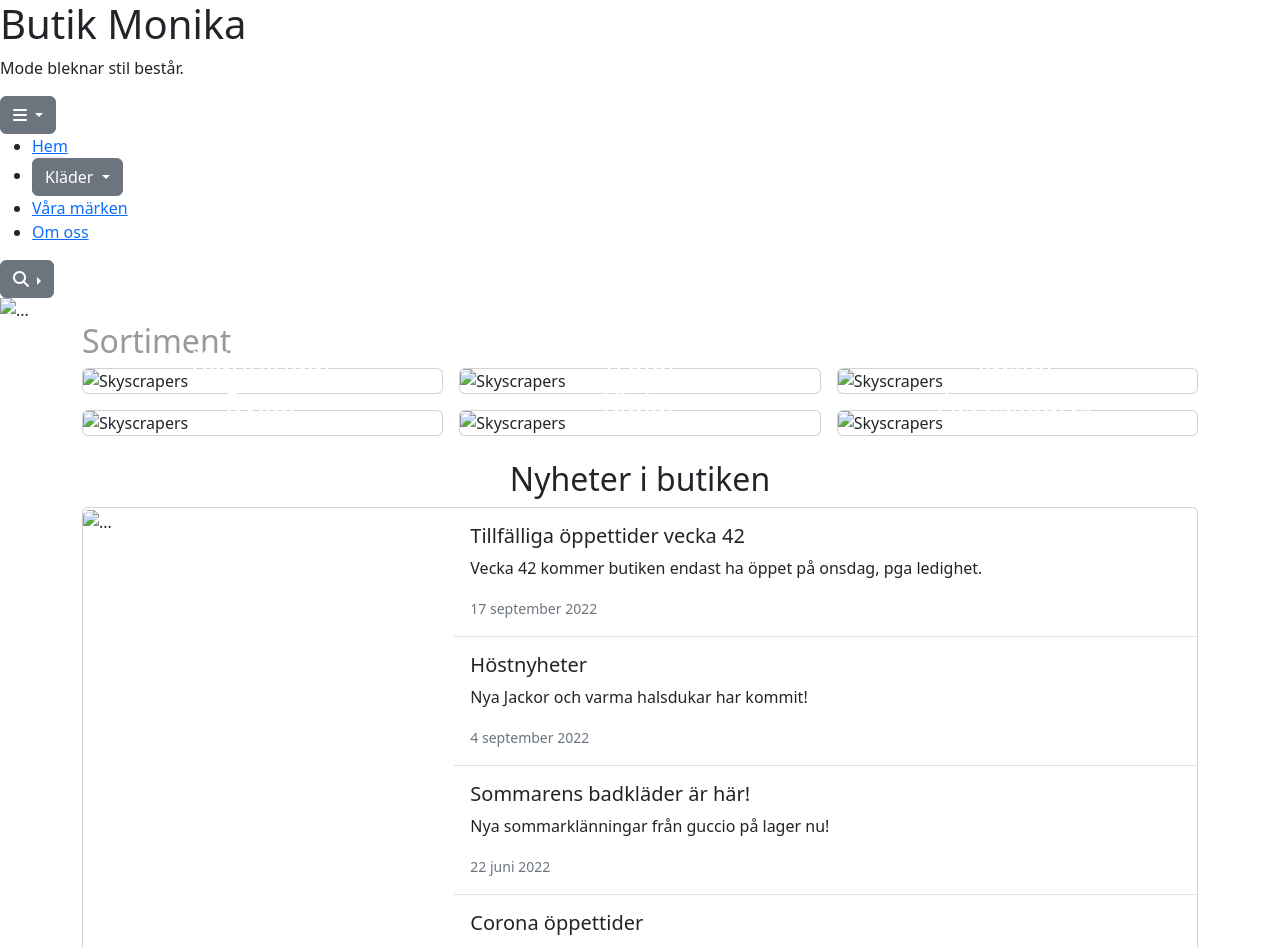
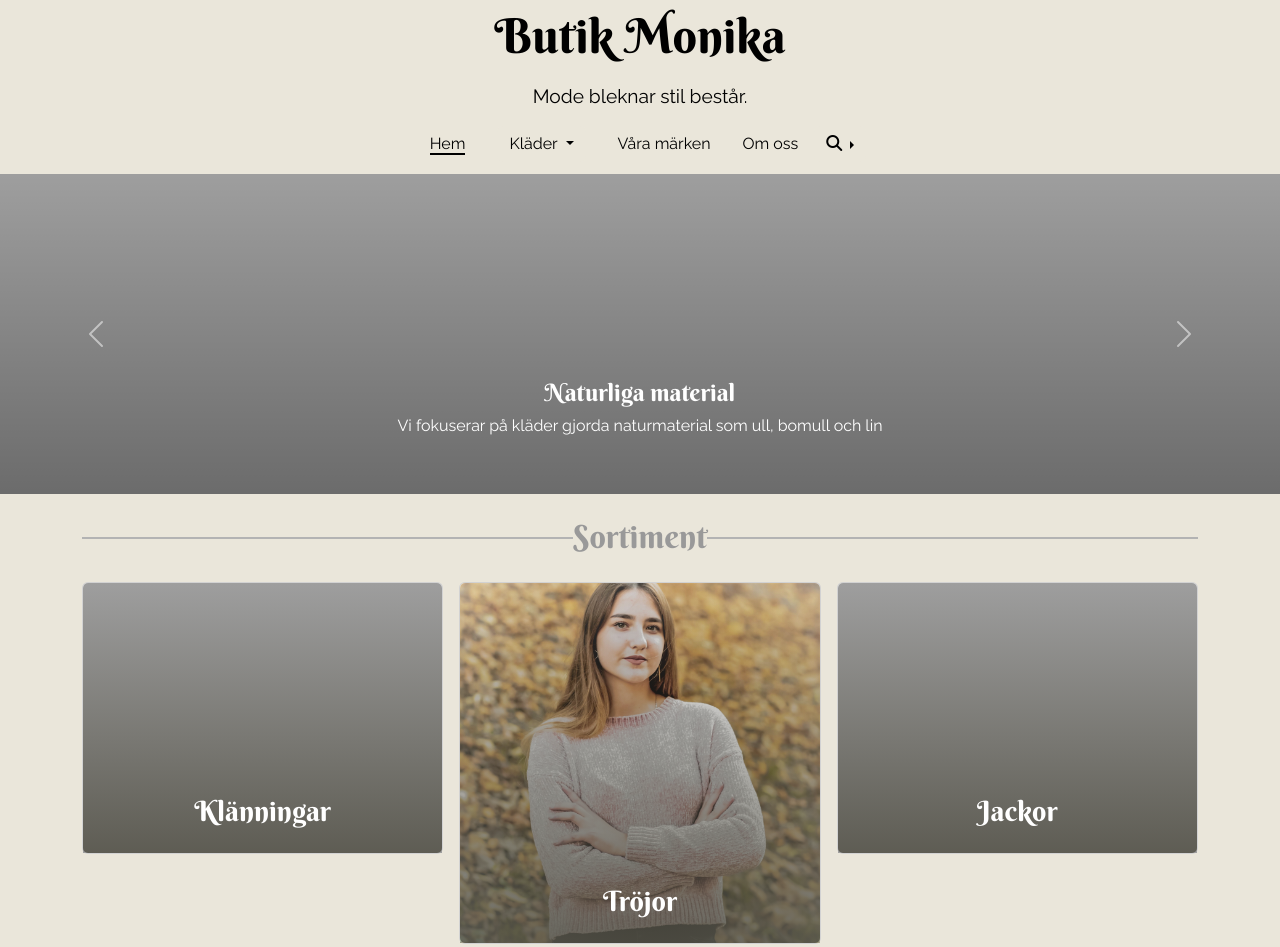
Before and after one commit to MimPMC/butik-monika, a plain HTML site: page index.html in a window 1280 px wide. Shown: the top 947 px of the page. Drawn offline with nearby package versions, Linux system fonts and the light colour scheme; the site is published under a folder, as on GitHub Pages, so addresses that start at the root find nothing.

Commit message:
Update index.html

```diff
--- a/index.html
+++ b/index.html
@@ -6,10 +6,10 @@
     <meta name="viewport" content="width=device-width, initial-scale=1.0">
     <title>Document</title>
     <link rel="stylesheet" href="https://cdn.jsdelivr.net/npm/bootstrap@5.2.1/dist/css/bootstrap.min.css">
-    <link rel="stylesheet" href="/Karusell-sortiment-styling.css">
-    <link rel="stylesheet" href="/sortiment.css">
-    <link rel="stylesheet" href="/footer.css">
-    <link rel="stylesheet" href="/header-style.css">
+    <link rel="stylesheet" href="./Karusell-sortiment-styling.css">
+    <link rel="stylesheet" href="./sortiment.css">
+    <link rel="stylesheet" href="./footer.css">
+    <link rel="stylesheet" href="./header-style.css">
     <script src="https://kit.fontawesome.com/7a7b33cc9d.js" crossorigin="anonymous"></script>
     <link href="https://fonts.googleapis.com/css2?family=Berkshire+Swash&family=Raleway&display=swap" rel="stylesheet">
     <link href="https://fonts.googleapis.com/css2?family=Berkshire+Swash&family=Raleway&display=swap" rel="stylesheet">
@@ -68,21 +68,21 @@
   <div id="carouselHero" class="carousel slide" data-bs-ride="true"> <!-- karusell-->
     <div class="carousel-inner karusell-1">
         <div class="carousel-item karusell-bild active "> <!--slide-1-->
-          <img src="/naturliga-material-karusell.jpg" class="d-block w-100" alt="...">
+          <img src="./naturliga-material-karusell.jpg" class="d-block w-100" alt="...">
           <div class="carousel-caption">
             <h4>Naturliga material</h4>
             <p class="d-none d-sm-block">Vi fokuserar på kläder gjorda naturmaterial som ull, bomull och lin </p> <!--syns ej vid mobil-->
           </div>
         </div>
         <div class="carousel-item karusell-bild"> <!--slide-2-->
-          <img src="/design-karuell-bild.jpg" class="d-block w-100" alt="...">
+          <img src="./design-karuell-bild.jpg" class="d-block w-100" alt="...">
           <div class="carousel-caption">
             <h4>Vacker design</h4>
             <p class="d-none d-sm-block">Kläder utformade av duktiga designers med höga kvalitetskrav</p> <!--syns ej vid mobil-->
           </div>
         </div>
         <div class="carousel-item karusell-bild"><!--slide-3-->
-          <img src="/sewing-machine-karusell.jpg" class="d-block w-100" alt="...">
+          <img src="./sewing-machine-karusell.jpg" class="d-block w-100" alt="...">
           <div class="carousel-caption">
             <h4>Monikas Syateljé</h4>
             <p class="d-none d-sm-block">Vi erbjuder personlig anpassning av plagg, av utbildad sömmerska</p> <!--syns ej vid mobil-->
@@ -110,7 +110,7 @@
     <div class="row row-cols-2  row-cols-lg-3 g-3" id="sortiment-hero">
             <div class="col ">
                 <div class="card .h-100 ">
-                  <img src="/amanda-kelly-P9QYCWZtE_4-unsplash.jpg" class="card-img-top" alt="Skyscrapers">
+                  <img src="./amanda-kelly-P9QYCWZtE_4-unsplash.jpg" class="card-img-top" alt="Skyscrapers">
                   <div class="card-img-overlay text-center d-flex flex-column justify-content-end sortiment-pic-card-overlay">
                       <h3 style="color: white;">Klänningar</h3>
                   </div>
@@ -119,7 +119,7 @@
               </div>
             <div class="col">
                 <div class="card .h-100">
-                  <img src="/roman-holoschchuk-zHHtOf92CC4-unsplash.jpg" class="card-img-top" alt="Skyscrapers">
+                  <img src="./roman-holoschchuk-zHHtOf92CC4-unsplash.jpg" class="card-img-top" alt="Skyscrapers">
                   <div class="card-img-overlay text-center d-flex flex-column justify-content-end sortiment-pic-card-overlay">
                       <h3 style="color: rgb(255, 255, 255);">Tröjor</h3>
                    </div>
@@ -127,7 +127,7 @@
               </div>
             <div class="col">
                 <div class="card .h-100">
-                  <img src="/marcel-strauss-hwLiTFTGJCY-unsplash.jpg" class="card-img-top" alt="Skyscrapers">
+                  <img src="./marcel-strauss-hwLiTFTGJCY-unsplash.jpg" class="card-img-top" alt="Skyscrapers">
                   <div class="card-img-overlay text-center d-flex flex-column justify-content-end sortiment-pic-card-overlay">
                       <h3 style="color: white;">Jackor</h3>
                    </div>
@@ -135,7 +135,7 @@
               </div>
             <div class="col">
                 <div class="card .h-100">
-                  <img src="/sergi-dolcet-escrig-gBL5-6Ijpqs-unsplash.jpg" class="card-img-top" alt="Skyscrapers">
+                  <img src="./sergi-dolcet-escrig-gBL5-6Ijpqs-unsplash.jpg" class="card-img-top" alt="Skyscrapers">
                   <div class="card-img-overlay text-center d-flex flex-column justify-content-end sortiment-pic-card-overlay">
                       <h3 style="color: white;">Byxor</h3>
                    </div>
@@ -143,7 +143,7 @@
               </div>
             <div class="col">
                 <div class="card .h-100">
-                  <img src="/tamara-bellis-GRfLA7aXlO4-unsplash.jpg" class="card-img-top" alt="Skyscrapers">
+                  <img src="./tamara-bellis-GRfLA7aXlO4-unsplash.jpg" class="card-img-top" alt="Skyscrapers">
                   <div class="card-img-overlay text-center d-flex flex-column justify-content-end sortiment-pic-card-overlay">
                       <h3 style="color: rgb(255, 255, 255);">Kjolar</h3>
                    </div>
@@ -151,7 +151,7 @@
               </div>
             <div class="col">
               <div class="card .h-100">
-                <img src="/sepideh-doost-_9x9XzCAkW8-unsplash.jpg" class="card-img-top" alt="Skyscrapers">
+                <img src="./sepideh-doost-_9x9XzCAkW8-unsplash.jpg" class="card-img-top" alt="Skyscrapers">
                 <div class="card-img-overlay text-center d-flex flex-column justify-content-end sortiment-pic-card-overlay">
                     <h3 style="color: white;">Accessoarer</h3>
                  </div>
@@ -164,7 +164,7 @@
     <div class="card" >
       <div class="row g-0">
         <div class="col d-none d-xl-block ">
-          <img src="/annie-spratt-Zsb0Lk7jaxg-unsplash (1).jpg" class="img-fluid rounded-start nyheter-bild" alt="...">
+          <img src="./annie-spratt-Zsb0Lk7jaxg-unsplash (1).jpg" class="img-fluid rounded-start nyheter-bild" alt="...">
         </div> <!--Nyheter-bild, endast synlig på xl skärmar.-->
         <div class="col-12 col-xl-8 hej-nyheter-flex">
           <div class="card-body border-bottom">
```
